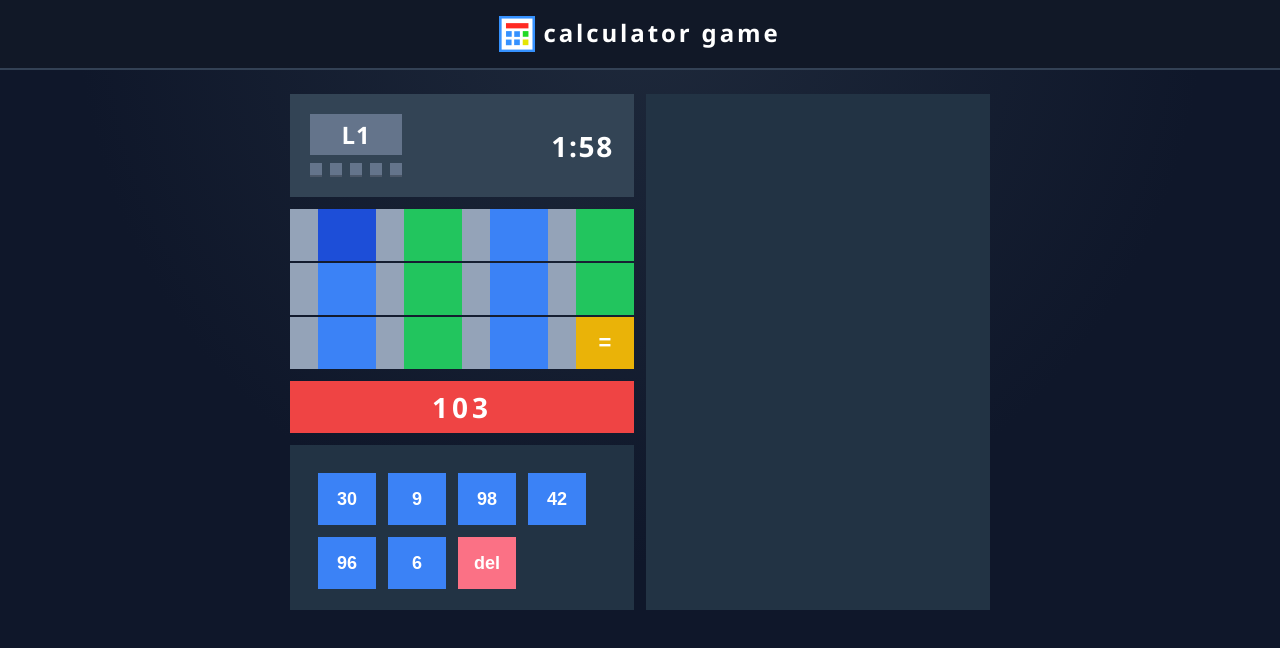
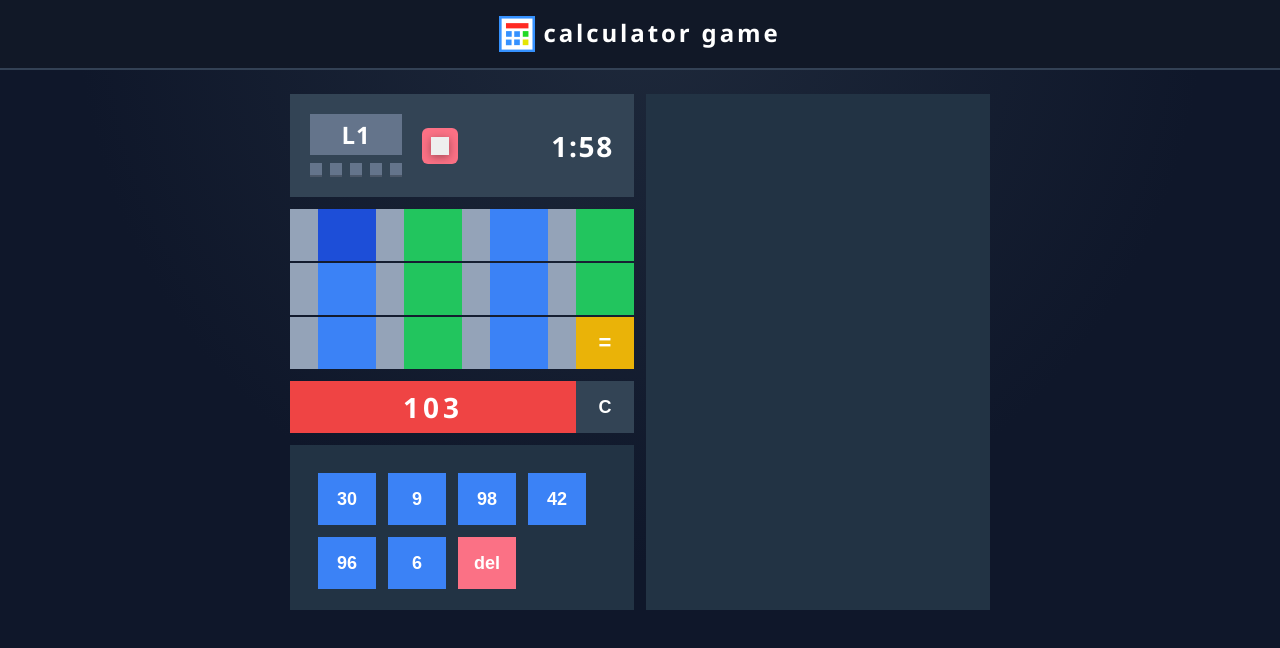
Before and after one commit to wwtchrsin/calculator-game, a Vue app: page / in a window 1280 px wide. Both pictures are taken after a click on the button "Continue". Shown: the top 648 px of the page. Built offline with nearby package versions, Linux system fonts and the light colour scheme; a web font is replaced by a local one.

Commit message:
[+] reset button

```diff
--- a/src/App.vue
+++ b/src/App.vue
@@ -16,6 +16,25 @@
             </div>
           </div>
           <button
+            v-if="!roundOver"
+            class="give-up-btn"
+            type="button"
+            aria-label="Give Up"
+            @click="giveUp"
+          >
+            <svg aria-hidden="true">
+              <g id="layer1">
+                <rect
+                  style="stroke-linecap:round;paint-order:fill markers stroke;stroke:none;fill-opacity:1"
+                  id="rect1"
+                  width="180"
+                  height="180"
+                  x="0"
+                  y="0" />
+              </g>
+            </svg>
+          </button>
+          <button
             v-if="roundOver"
             class="continue-btn"
             type="button"
@@ -27,7 +46,7 @@
             </svg>
           </button>
           <button
-            v-if="gameStated && roundOver && !roundWon"
+            v-if="round && roundOver && !roundWon"
             class="correct-answer-btn"
             :class="showCorrectAnswer ? 'inactive' : 'active'"
             type="button"
@@ -40,7 +59,7 @@
           </button>
           <div class="timer-container">
             <div
-              v-if="gameStated"
+              v-if="round"
               class="timer"
               :class="{
                 danger: (secondsLeft <= 10 && !roundOver) || (roundOver && !roundWon),
@@ -52,10 +71,18 @@
           </div>
         </section>
 
-        <section class="board-panel" v-if="gameStated">
+        <section class="board-panel" v-if="round">
           <ExpressionRow :cells="cells" :active-id="activeId" @select="selectCell" />
-          <div class="expression-target">
-            {{ target }}
+          <div class="expression-target-row">
+            <div class="expression-target">
+              {{ target }}
+            </div>
+            <button
+              class="reset-btn is-interactive"
+              type="button"
+              aria-label="Reset"
+              @click="resetExpression"
+            >C</button>
           </div>
           <ChoiceBar
             :mode="choiceMode"
@@ -89,7 +116,7 @@ import AppHeader from './components/AppHeader.vue'
 const level = ref(1)
 const score = ref(0)
 const secondsLeft = ref(roundTime(1))
-const gameStated = ref(false)
+const round = ref(null)
 const roundOver = ref(true)
 const roundWon = ref(false)
 const correctAnswer = ref([])
@@ -133,18 +160,21 @@ function startTimer() {
   }, 1000)
 }
 
-function startRound() {
-  const round = generateRound()
-  numberSeq = 0
-  available.value = round.numbers.map((value) => {
+function resetAvailable() {
+  available.value = round.value.numbers.map((value) => {
     numberSeq += 1
     return { id: `num-${numberSeq}`, value }
   })
-  target.value = round.target
+}
+
+function startRound() {
+  round.value = generateRound()
+  numberSeq = 0
+  resetAvailable()
+  target.value = round.value.target
   cells.value = createBoard()
-  correctAnswer.value = round.answer
+  correctAnswer.value = round.value.answer
   stepRows.value = []
-  gameStated.value = true
   roundOver.value = false
   roundWon.value = false
   secondsLeft.value = roundTime(level.value)
@@ -256,6 +286,23 @@ function toggleAnswer() {
   }
 }
 
+function giveUp() {
+  finishRound(false)
+}
+
+function resetExpression() {
+  if (!roundOver.value) {
+    const resetCells = [ ...cells.value ]
+    for ( let i=0; i < resetCells.length - 1; i++ ) {
+      resetCells[i].value = ""
+    }
+    cells.value = resetCells
+    resetAvailable()
+    afterEdit()
+    selectCell(cells.value[1].id)
+  }
+}
+
 onMounted(() => {
   const data = loadData()
   if (data.started) {
--- a/src/components/ChoiceBar.vue
+++ b/src/components/ChoiceBar.vue
@@ -3,7 +3,7 @@
     <button
       v-for="item in items"
       :key="item.id"
-      class="cell"
+      class="cell is-interactive"
       :class="item.className"
       type="button"
       @click="$emit('pick', item.value)"
--- a/src/style.css
+++ b/src/style.css
@@ -144,7 +144,8 @@ body {
 }
 
 .continue-btn,
-.correct-answer-btn {
+.correct-answer-btn,
+.give-up-btn {
   width: 36px;
   height: 36px;
   padding: 0;
@@ -160,12 +161,17 @@ body {
   background-color: #39c;
 }
 
+.give-up-btn {
+  background-color: #fb7185;;
+}
+
 .correct-answer-btn.inactive {
   background-color: #579;
 }
 
 .continue-btn svg,
-.correct-answer-btn svg {
+.correct-answer-btn svg,
+.give-up-btn svg {
   width: 18px;
   height: 21px;
   fill: #eee;
@@ -177,8 +183,14 @@ body {
   height: 32px;
 }
 
+.give-up-btn svg {
+  width: 18px;
+  height: 18px;
+}
+
 .continue-btn:hover svg,
-.correct-answer-btn:hover svg {
+.correct-answer-btn:hover svg,
+.give-up-btn:hover svg {
   fill: #fff;
 }
 
@@ -201,15 +213,21 @@ body {
   row-gap: 2px;
 }
 
+.expression-target-row {
+  display: flex;
+}
+
 .expression-target {
   display: flex;
   justify-content: center;
   align-items: center;
+  flex: 1;
   background-color: #ef4444;
   height: 52px;
   font-size: 28px;
   font-weight: 700;
   letter-spacing: 4px;
+  user-select: none;
 }
 
 .choice-bar {
@@ -223,7 +241,8 @@ body {
   height: 165px;
 }
 
-.cell {
+.cell,
+.reset-btn {
   border: 0;
   color: #fff;
   font-size: 18px;
@@ -234,6 +253,7 @@ body {
   display: inline-flex;
   align-items: center;
   justify-content: center;
+  user-select: none;
 }
 
 .cell-thin,
@@ -275,6 +295,10 @@ body {
   text-transform: lowercase;
 }
 
+.reset-btn {
+  background: #334455;
+}
+
 .cell-number.is-active {
   background: #1d4ed8;
 }
@@ -287,7 +311,7 @@ body {
   background: #475569;
 }
 
-.cell.is-interactive {
+.is-interactive {
   cursor: pointer;
 }
 
```
